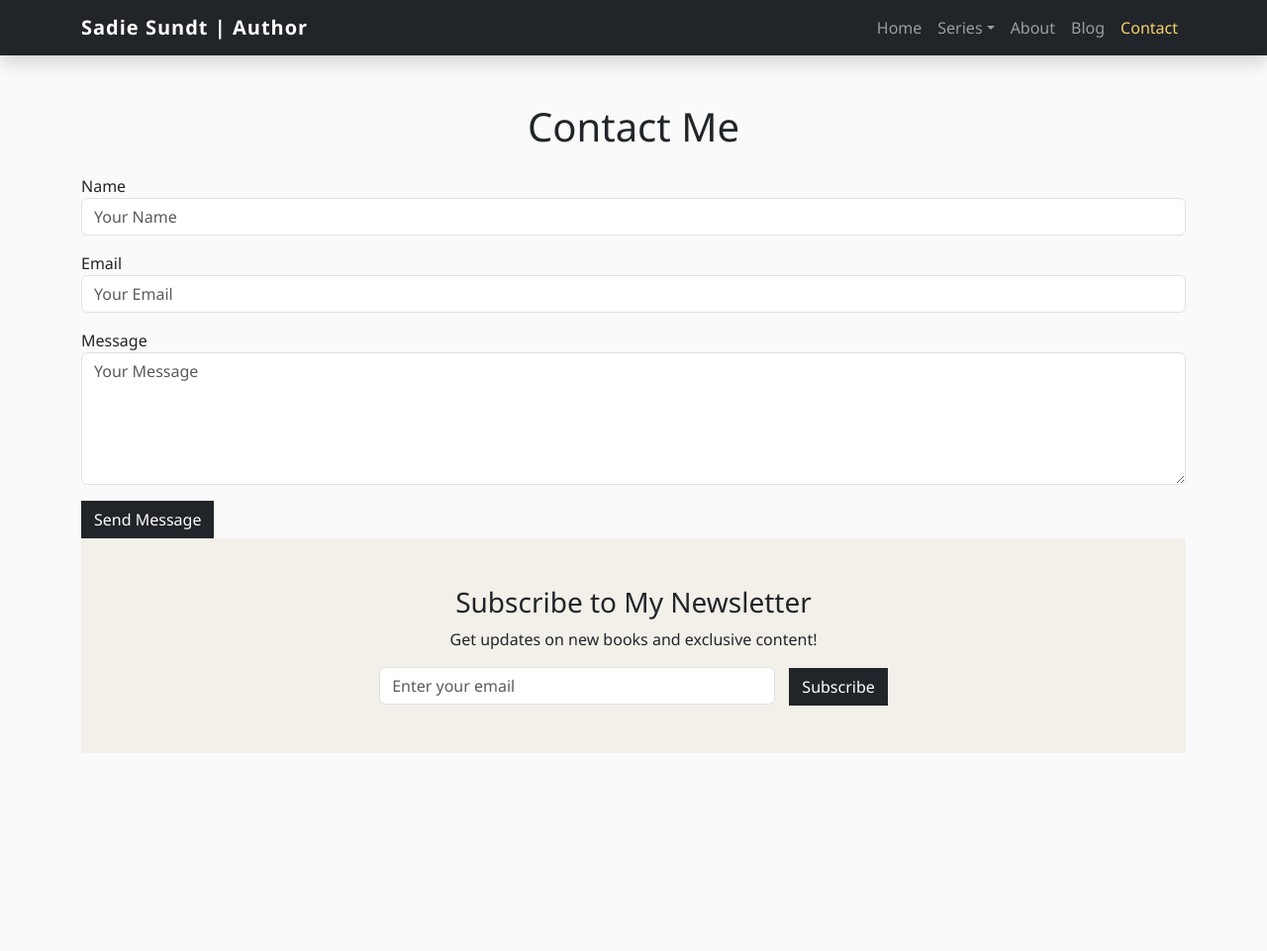
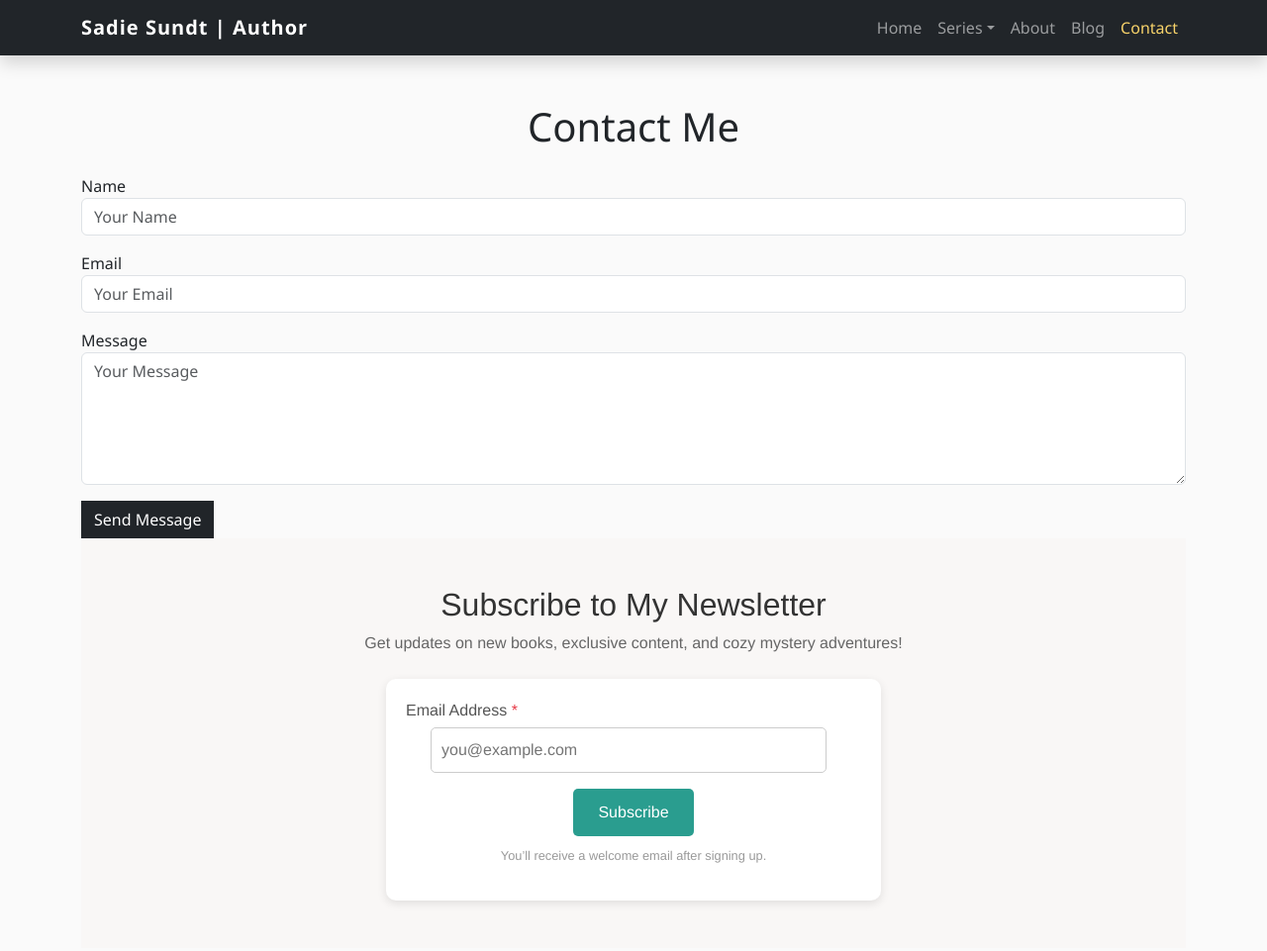
Before and after one commit to sadiebean00/sadiebean-books, a plain HTML site: page contact.html in a window 1280 px wide. Shown: the whole page at 99% size. Before the commit the page ends 809 px from the top, so only its background shows below. Drawn offline with nearby package versions, Linux system fonts and the light colour scheme.

Commit message:
More updates to contact newsletter

```diff
--- a/contact.html
+++ b/contact.html
@@ -29,14 +29,46 @@
   <button class="btn btn-dark">Send Message</button>
 </form>
 
-<section class="newsletter py-5 text-center">
-  <h3>Subscribe to My Newsletter</h3>
-  <p>Get updates on new books and exclusive content!</p>
-  <form action="https://sadiebean.us12.list-manage.com/subscribe/post?u=9e43206801f8fa7b6cc767e30&amp;id=d78cae3666&amp;f_id=004b12e1f0" method="POST" target="_blank">
-    <input type="email" name="EMAIL" class="form-control d-inline" placeholder="Enter your email" required>
-    <button class="btn btn-dark" type="submit">Subscribe</button>
-  </form>
+<!-- Newsletter Section -->
+<section class="newsletter py-5 text-center" style="background:#f9f7f6; font-family: 'Helvetica Neue', Arial, sans-serif;">
+  <h2 style="color:#333; font-size:2rem; margin-bottom:0.5rem;">Subscribe to My Newsletter</h2>
+  <p style="color:#666; margin-bottom:1.5rem;">Get updates on new books, exclusive content, and cozy mystery adventures!</p>
+
+  <!-- Mailchimp Form -->
+  <div id="mc_embed_signup" style="max-width:500px; margin:auto; background:#fff; padding:20px; border-radius:10px; box-shadow: 0 3px 10px rgba(0,0,0,0.1);">
+    <form action="https://sadiebean.us12.list-manage.com/subscribe/post?u=9e43206801f8fa7b6cc767e30&amp;id=d78cae3666&amp;f_id=004b12e1f0" method="post" id="mc-embedded-subscribe-form" name="mc-embedded-subscribe-form" class="validate" target="_blank" novalidate>
+
+      <div class="mc-field-group" style="margin-bottom:1rem;">
+        <label for="mce-EMAIL" style="display:block; text-align:left; margin-bottom:0.3rem; color:#555;">Email Address <span style="color:#e63946;">*</span></label>
+        <input type="email" name="EMAIL" class="required email" id="mce-EMAIL" required placeholder="you@example.com" style="width:100%; padding:10px; font-size:1rem; border:1px solid #ccc; border-radius:5px;">
+      </div>
+
+      <div hidden><input type="hidden" name="tags" value="8551075"></div>
+
+      <!-- Responses -->
+      <div id="mce-responses" class="clear" style="margin-bottom:1rem;">
+        <div class="response" id="mce-error-response" style="display:none; color:#e63946;"></div>
+        <div class="response" id="mce-success-response" style="display:none; color:#2a9d8f;"></div>
+      </div>
+
+      <!-- Anti-bot field -->
+      <div style="position:absolute; left:-5000px;" aria-hidden="true">
+        <input type="text" name="b_9e43206801f8fa7b6cc767e30_d78cae3666" tabindex="-1" value="">
+      </div>
+
+      <input type="submit" value="Subscribe" name="subscribe" id="mc-embedded-subscribe" class="button" style="background:#2a9d8f; color:#fff; border:none; padding:12px 25px; font-size:1rem; border-radius:5px; cursor:pointer; transition:0.3s;">
+
+      <p style="margin-top:10px; font-size:0.8rem; color:#999;">You’ll receive a welcome email after signing up.</p>
+    </form>
+  </div>
 </section>
+
+<!-- Optional Thank You Alert -->
+<script>
+document.querySelector('#mc-embedded-subscribe-form').addEventListener('submit', function() {
+  alert("Thank you! Check your inbox for a welcome email.");
+});
+</script>
 
 <script src="/js/navbar.js"></script>
 <script src="https://cdn.jsdelivr.net/npm/bootstrap@5.3.2/dist/js/bootstrap.bundle.min.js"></script>
```
